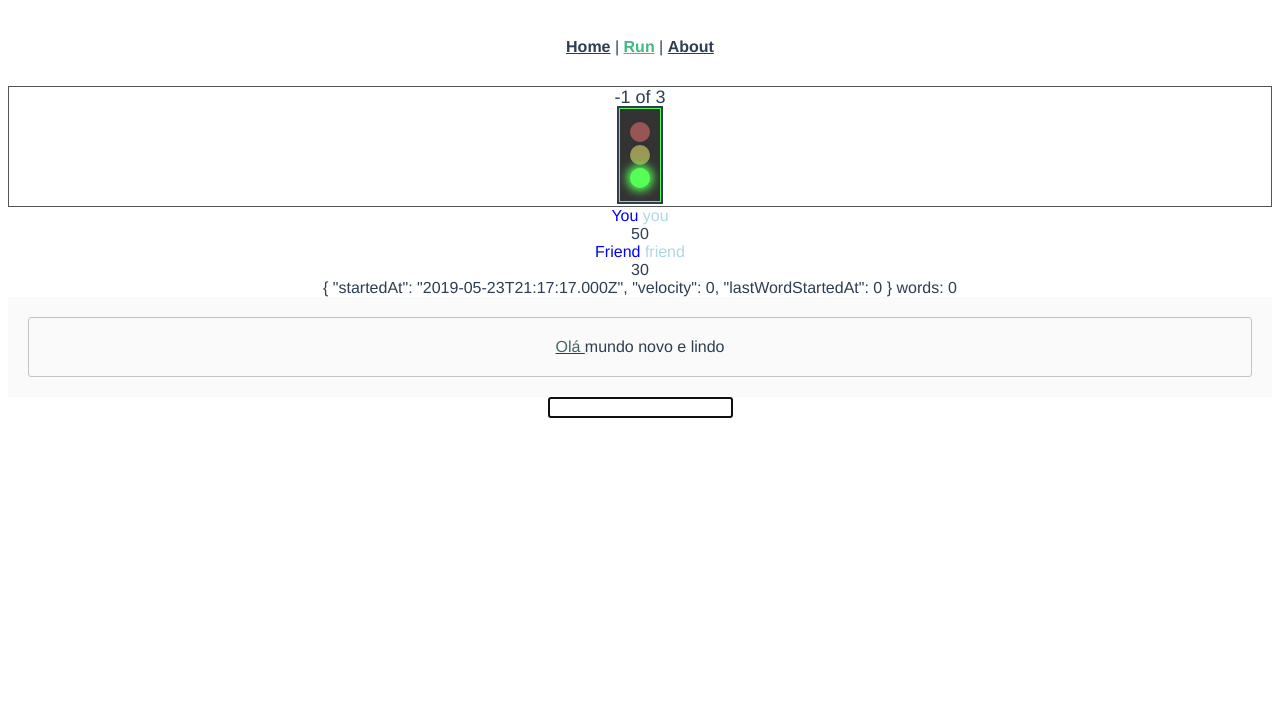
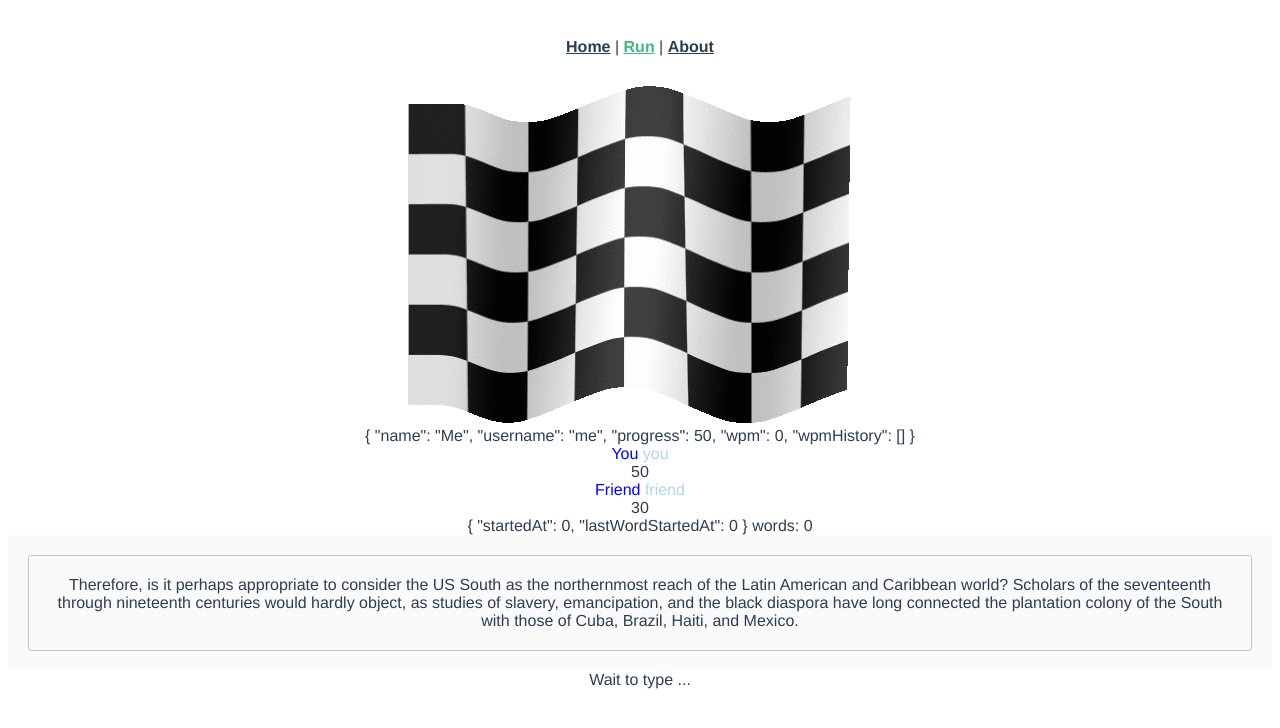
Before and after one commit to LuanComputacao/typetype, a Vue app: page /#/run in a window 1280 px wide. Shown: the top 728 px of the page. Built offline with nearby package versions, Linux system fonts and the light colour scheme.

Commit message:
getting racing data async by vuex

```diff
--- a/src/App.vue
+++ b/src/App.vue
@@ -8,6 +8,11 @@
     <router-view/>
   </div>
 </template>
+<script>
+export default {
+  name: 'App'
+}
+</script>
 
 <style lang="scss">
 #app {
--- /dev/null
+++ b/src/api/racing.js
@@ -0,0 +1,40 @@
+/**
+ * Mocking client-server processing
+ */
+const _quotes = [
+  { 'id': 1, 'author': 'Jonathan Swift', 'title': "Gulliver's Travels", 'text': 'This made me reflect, how vain an attempt it is for a man to endeavor to do himself honor among those who are out of all degree of equality or comparison with him.' },
+  { 'id': 2, 'author': 'Edward J. Tarbuck', 'title': 'Earth: An Introduction to Physical Geology (12th Edition)', 'text': 'Usually rockslides take place in a geologic setting where the rock strata are inclined, or where joints and fractures exist parallel to the slope. When such a rock unit is undercut at the base of the slope, it loses support, and the rock eventually gives way.' },
+  { 'id': 3, 'author': 'Clóvis de Barros', 'title': 'Shinsetsu: O Poder da Gentileza', 'text': 'Na moral, a decisão universal pretendida decorre de uma razão prática compartilhada por todos. Do respeito a princípios de conduta por ela chancelados. Condição de sobrevivência do grupo. Da sociedade. Da humanidade.' },
+  { 'id': 4, 'author': 'Leandro Karnal', 'title': 'O Mundo Como Eu Vejo', 'text': 'Não é possível ser artificial com crianças. Se ler não representa algo para você, ela notará rapidamente. O resultado será desastroso. Funciona como comida: se o brigadeiro é o prêmio para comer quiabo, é lógico supor que o vegetal não é tão bom, já que ele é o pedágio para a felicidade. Funciona assim com livros. O livro deve ser o brigadeiro e não o legume necessário como multa.' }
+]
+
+function getRandonQuote () {
+  let max = 4
+  let min = 1
+  let id = Math.floor(Math.random() * (max - min + 1)) + min
+  return _quotes.find(q => q.id === id)
+}
+
+export default {
+  getQuotes (cb) {
+    setTimeout(() => cb(_quotes), 100)
+  },
+
+  getRacing (cb) {
+    return new Promise((resolve, reject) => {
+      setTimeout(() => {
+        let racing = {
+          quote: getRandonQuote(),
+          me: {
+            name: 'Me',
+            username: 'me',
+            progress: 50,
+            wpm: 0,
+            wpmHistory: []
+          }
+        }
+        resolve(racing)
+      }, 6000)
+    })
+  }
+}
--- a/src/components/RacingTracker.vue
+++ b/src/components/RacingTracker.vue
@@ -1,5 +1,6 @@
 <template>
-    <div>
+    <div class="racing-tracker">
+        <div>{{ me }}</div>
         <div class="racer" v-for="(racer, key) in racers" :key="key">
             <div class="racer__description">
                 {{racer.name}} <span class="racer__username">{{racer.username}}</span>
@@ -12,18 +13,15 @@
 <script>
 export default {
   name: 'RacingTracker',
-
   props: {
+    me: {
+      type: Object,
+      required: true,
+      default: () => {}
+    },
     racers: {
       type: Array,
-      required: true,
-      default: () => [
-        {
-          name: 'You',
-          username: 'you',
-          progress: 0
-        }
-      ]
+      required: true
     }
   }
 }
--- a/src/store.js
+++ b/src/store/index.js
@@ -1,16 +1,11 @@
 import Vue from 'vue'
 import Vuex from 'vuex'
+import racing from './modules/racing'
 
 Vue.use(Vuex)
 
 export default new Vuex.Store({
-  state: {
-
-  },
-  mutations: {
-
-  },
-  actions: {
-
+  modules: {
+    racing
   }
 })
--- /dev/null
+++ b/src/store/modules/racing.js
@@ -0,0 +1,30 @@
+import racing from '@/api/racing'
+
+const state = {
+  racing: {}
+}
+
+const getters = {
+
+}
+
+const actions = {
+  async getRacing ({ commit }) {
+    commit('setRacing', await racing.getRacing())
+  }
+
+}
+
+const mutations = {
+  setRacing (state, racing) {
+    state.racing = racing
+  }
+}
+
+export default {
+  namespaced: true,
+  state,
+  getters,
+  actions,
+  mutations
+}
--- a/src/views/Run.vue
+++ b/src/views/Run.vue
@@ -1,14 +1,17 @@
 <template>
     <div>
         <div>
-          <CountDown :time="timer" @done="startRacing"></CountDown>
+          <div v-if="loadingRacing">
+            <img alt="Vue logo" src="../assets/flag.gif">
+          </div>
+          <CountDown v-else :time="timer" @done="startRacing"></CountDown>
         </div>
-        <RacingTracker :racers="racers"></RacingTracker>
+        <RacingTracker :racers="racers" :me="me"></RacingTracker>
         <div>
           {{racing}}
           words: {{wordsTyped}}
         </div>
-        <QuoteBox :text="quote" :typed="typed" :current-word="currentWord" :current-word-typed="currentWordTyping"></QuoteBox>
+        <QuoteBox :text="quoteText" :typed="typed" :current-word="currentWord" :current-word-typed="currentWordTyping"></QuoteBox>
         <TypeBox v-if="!typingDone" :lock="inputLock" :word="currentWordTyping" @input="updateRacing"></TypeBox>
     </div>
 </template>
@@ -18,7 +21,7 @@ import QuoteBox from '@/components/QuoteBox.vue'
 import RacingTracker from '@/components/RacingTracker.vue'
 import TypeBox from '@/components/TypeBox.vue'
 import CountDown from '@/components/for-racing/CountDown.vue'
-import moment from 'moment'
+import { mapActions, mapState } from 'vuex'
 
 export default {
   components: {
@@ -30,19 +33,28 @@ export default {
 
   data () {
     return {
-      timer: 3,
-      inputLock: true,
-      wordRegex: /[\w\u00E0-\u00FC]* ?/,
-      quote: 'Olá mundo novo e lindo',
-      typed: '',
       currentWord: '',
       currentWordTyping: '',
+      inputLock: true,
+      timer: 3,
+      typed: '',
+      quoteText: 'Therefore, is it perhaps appropriate to consider the US South as the northernmost reach of the Latin American and Caribbean world? Scholars of the seventeenth through nineteenth centuries would hardly object, as studies of slavery, emancipation, and the black diaspora have long connected the plantation colony of the South with those of Cuba, Brazil, Haiti, and Mexico.',
+      wordRegex: /[^ ]* ?/,
       wordsTyped: 0,
+      loadingRacing: true,
+      me: {
+        name: 'Me',
+        username: 'me',
+        progress: 50,
+        wpm: 0,
+        wpmHistory: []
+      },
       racers: [
         {
           name: 'You',
           username: 'you',
-          progress: 50
+          progress: 50,
+          wpm: 0
         },
         {
           name: 'Friend',
@@ -52,19 +64,58 @@ export default {
       ],
       racing: {
         startedAt: 0,
-        velocity: 0,
         lastWordStartedAt: 0
       }
     }
   },
 
+  created () {
+    this.getRacing().then(() => {
+      this.quoteText = this.sRacing.quote.text
+      this.loadingRacing = false
+    })
+  },
+
   computed: {
+    ...mapState({
+      sRacing: state => state.racing.racing
+    }),
     typingDone () {
-      return this.quote === this.typed
+      return this.quoteText === this.typed
     }
   },
 
   methods: {
+    ...mapActions('racing', {
+      getRacing: 'getRacing'
+    }),
+
+    calculateProgress () {
+      this.me.progress = (this.typed.length * 100) / this.quoteText.length
+    },
+
+    incrementTypedWord () {
+      this.wordsTyped += 1
+    },
+
+    getNextWord () {
+      let tail = this.quoteText.slice(this.typed.length)
+      let next = tail.match(this.wordRegex)[0]
+      return next
+    },
+
+    getPartialWPM () {
+      return ((this.lastWordTyped.length - 1) / (this.timeDeltaSec(Date.now(), this.racing.lastWordStartedAt))) * 60 * (1 / 5)
+    },
+
+    getWPM () {
+      return ((this.typed.length - 1) / (this.timeDeltaSec(Date.now(), this.racing.startedAt))) * 60 * (1 / 5)
+    },
+
+    registerCurrentVelocity () {
+      this.me.wpm = this.getWPM()
+      this.me.wpmHistory.push(this.getPartialWPM())
+    },
 
     startRacing () {
       this.startTimer()
@@ -72,7 +123,9 @@ export default {
     },
 
     startTimer () {
-      this.racing.startedAt = moment()
+      let now = Date.now()
+      this.racing.startedAt = now
+      this.racing.lastWordStartedAt = now
     },
 
     startTyping () {
@@ -80,18 +133,14 @@ export default {
       this.inputLock = false
     },
 
-    incrementTypedWord () {
-      if (this.currentWord !== '') this.wordsTyped += 1
-    },
-
-    updateRacing (e) {
-      let isNewWord = this.updateCurrentWord(e)
-      if (isNewWord) this.incrementTypedWord()
+    timeDeltaSec (after, before) {
+      return (after - before) / 1000
     },
 
     updateCurrentWord (e) {
       if (e === this.currentWord) {
         this.typed += this.currentWord
+        this.lastWordTyped = this.currentWord
         this.currentWord = this.getNextWord()
         this.currentWordTyping = ''
         return true
@@ -101,11 +150,17 @@ export default {
       }
     },
 
-    getNextWord () {
-      let tail = this.quote.slice(this.typed.length)
-      let next = tail.match(this.wordRegex)[0]
-      return next
+    updateRacing (e) {
+      let isNewWord = this.updateCurrentWord(e)
+      if (isNewWord) {
+        this.incrementTypedWord()
+        this.registerCurrentVelocity()
+        this.calculateProgress()
+        this.racing.lastWordStartedAt = Date.now()
+        this.$emit('updateRacing', this.me)
+      }
     }
+
   }
 
 }
```
Also changed, not shown: src/assets/flag.gif (added), 1 other file (tests, documents, lock files or other folders).
